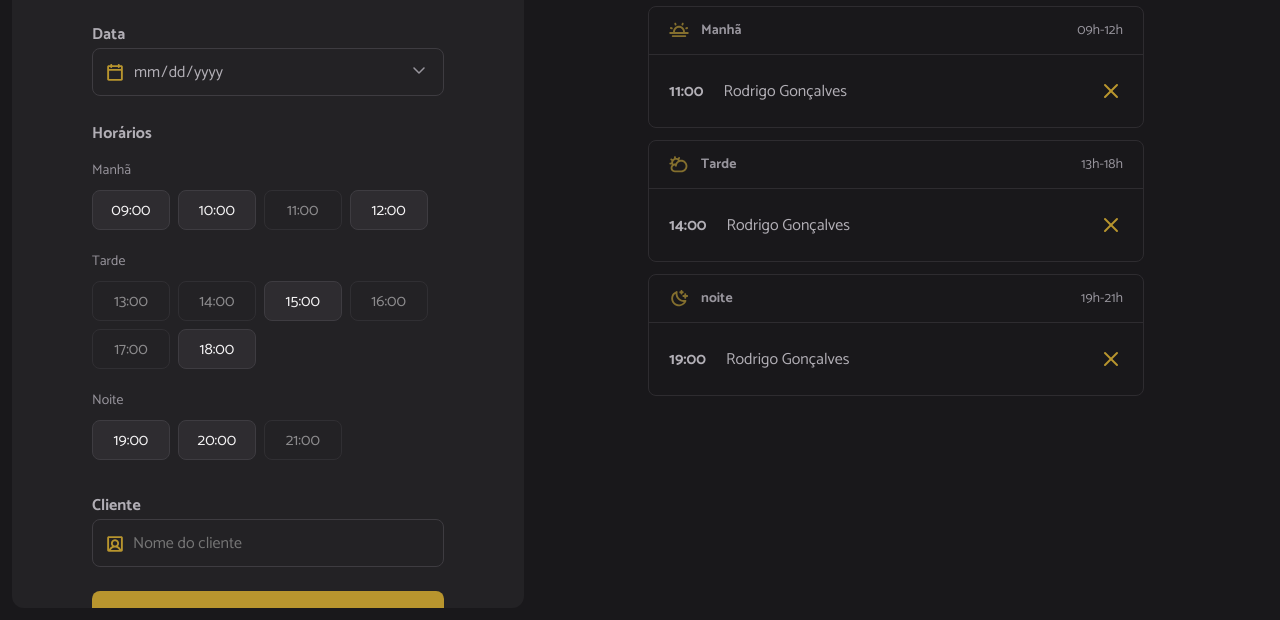
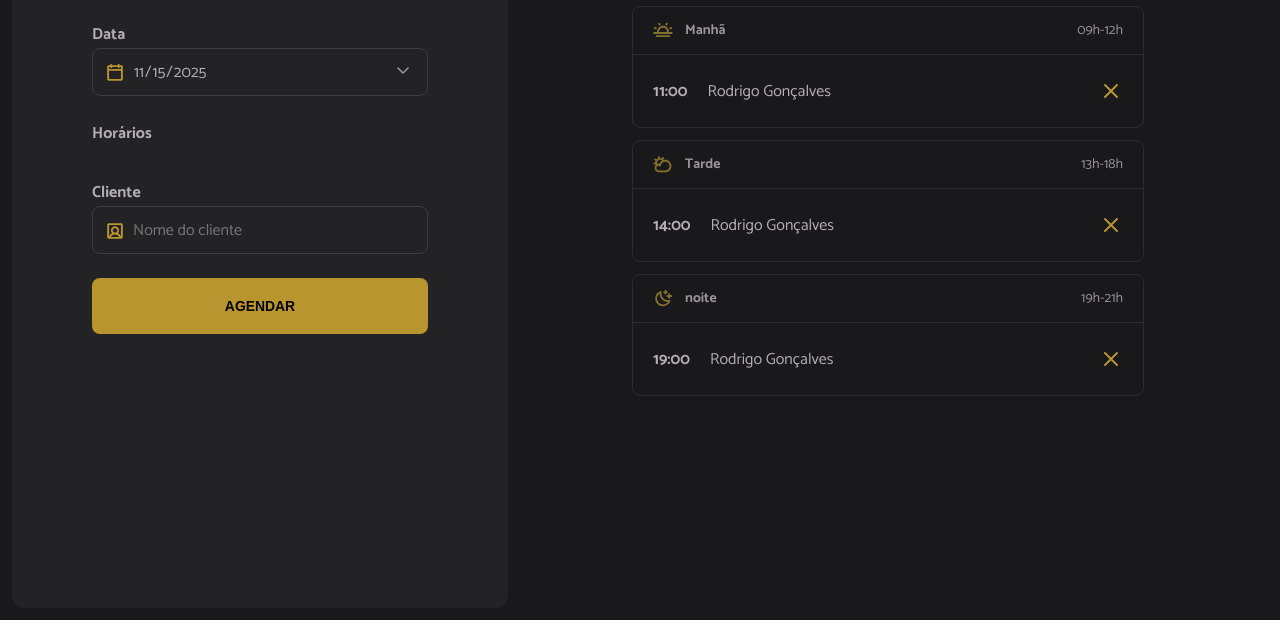
Before and after one commit to rafanascm/hairDay, a website built with webpack: page index.html in a window 1280 px wide. Shown: the part 180-800 px from the top of the page. Built offline with nearby package versions, Linux system fonts and the light colour scheme.

Commit message:
feat: adiciona validação de data

```diff
--- a/index.html
+++ b/index.html
@@ -33,26 +33,19 @@
 
         <span class="label">Horários</span>
         <ul id="hours" class="hours" aria-label="Horários disponíveis de manhã">
-          <!-- Exemplo: Manhã -->
+          <!-- Exemplo: Manhã
           <li data-period="morning" class="hour-period">Manhã</li>
           <li data-period="morning" value="09:00" class="hour hour-available">09:00</li>
-          <li data-period="morning" value="10:00" class="hour hour-available">10:00</li>
-          <li data-period="morning" value="11:00" class="hour hour-unavailable">11:00</li>
-          <li data-period="morning" value="12:00" class="hour hour-available">12:00</li>
-          <!-- Exemplo: Tarde  -->
+           -->
+          <!-- Exemplo: Tarde
           <li data-period="morning" class="hour-period">Tarde</li>
           <li data-period="afternoon" value="13:00" class="hour hour-unavailable">13:00</li>
-          <li data-period="afternoon" value="14:00" class="hour hour-unavailable">14:00</li>
-          <li data-period="afternoon" value="15:00" class="hour hour-available">15:00</li>
-          <li data-period="afternoon" value="16:00" class="hour hour-unavailable">16:00</li>
-          <li data-period="afternoon" value="17:00" class="hour hour-unavailable">17:00</li>
-          <li data-period="afternoon" value="18:00" class="hour hour-available">18:00</li>
-          <!-- Exemplo: Noite -->
+            -->
+          <!-- Exemplo: Noite
           <li data-period="morning" class="hour-period">Noite</li>
 
           <li data-period="night" value="19:00" class="hour hour-available">19:00</li>
-          <li data-period="night" value="20:00" class="hour hour-available">20:00</li>
-          <li data-period="night" value="21:00" class="hour hour-unavailable">21:00</li>
+                -->
         </ul>
 
         <label for="client" class="label">Cliente</label>
--- a/src/main.js
+++ b/src/main.js
@@ -1,9 +1,13 @@
 'use strict';
 
-//config do JS
+// config dayjs
 import './libs/dayjs.js';
 
 //config do CSS
 import './styles/global.css';
 import './styles/form.css';
 import './styles/schedule.css';
+
+//config do JS
+import './modules/form/submit.js';
+import './modules/page-load.js';
--- /dev/null
+++ b/src/modules/form/submit.js
@@ -0,0 +1,13 @@
+import dayjs from 'dayjs';
+
+const form = document.querySelector('form');
+const selectedDate = document.getElementById('date');
+const inputToday = dayjs().format('YYYY-MM-DD');
+
+selectedDate.value = inputToday;
+selectedDate.min = inputToday;
+
+form.onsubmit = (event) => {
+  event.preventDefault();
+  console.log('ENVIADO!');
+};
--- /dev/null
+++ b/src/modules/page-load.js
@@ -0,0 +1,3 @@
+document.addEventListener('DOMContentLoaded', () => {
+  console.log('DOM ESTÁ PRONTO');
+});
```
Also changed, not shown: src/utils/opening-hours.js (added, +15 -0 lines).
